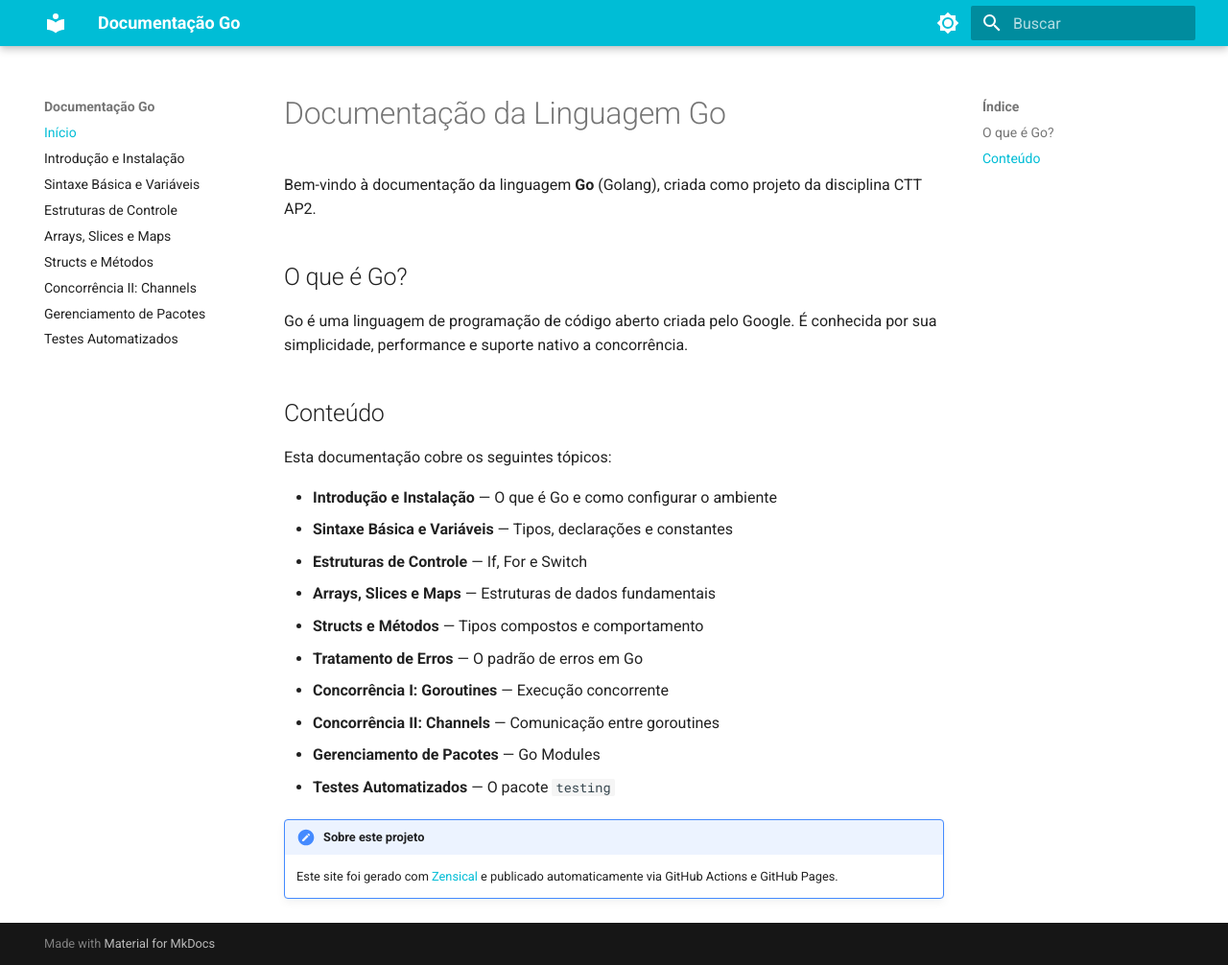
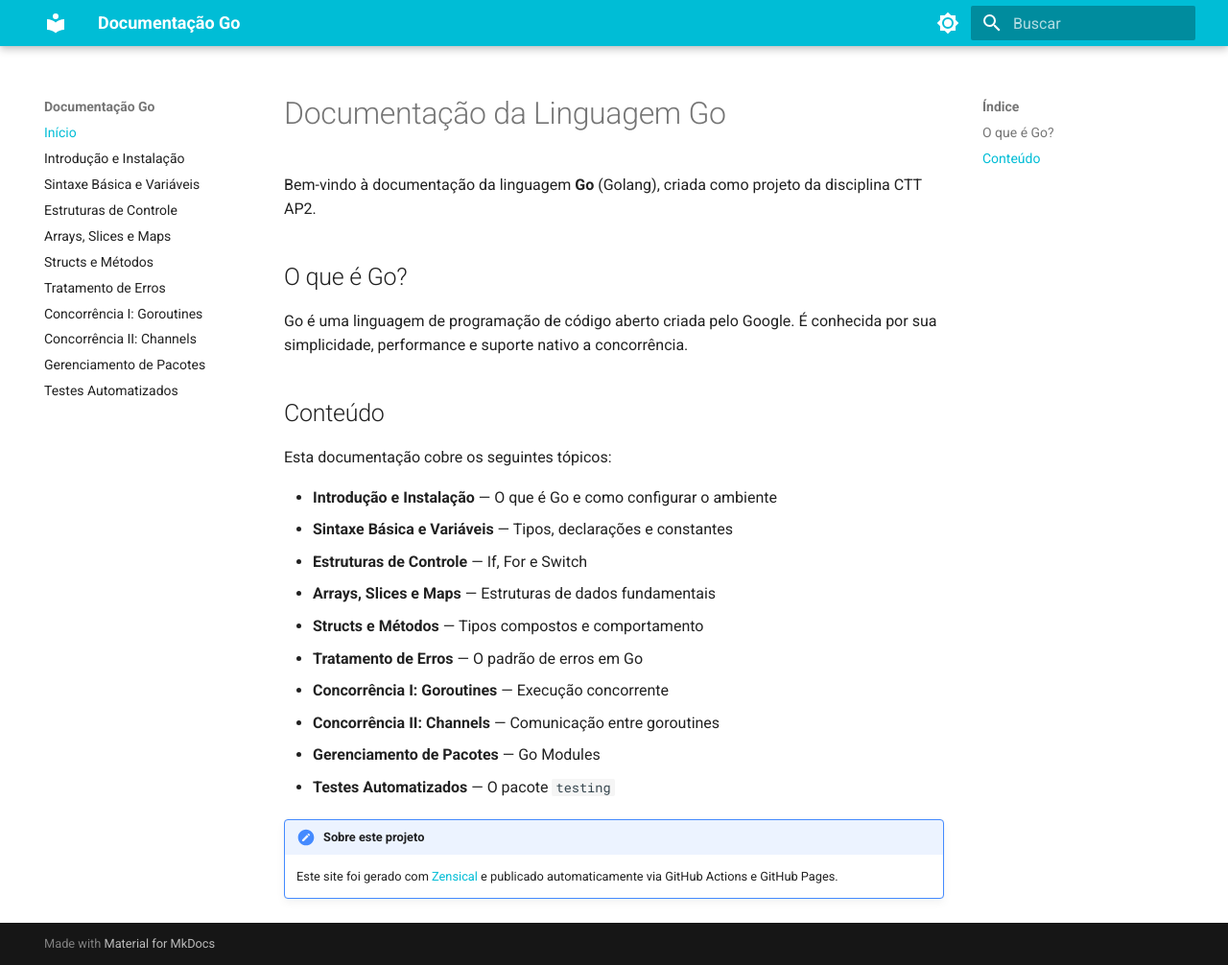
Before and after one commit to impacta-gb/projeto-ctt-ap2-grupo-brovers, an MkDocs documentation site: the page built from docs/index.md, in a window 1280 px wide and 1006 px high. Shown: the whole window at 96% size. Built offline with MkDocs 1.6.1 and Material for MkDocs 9.7.7, drawn with Linux system fonts in a browser that asks for light colours.

Commit message:
feat: adiciona páginas de tratamento de erros e goroutines ao nav

```diff
--- a/mkdocs.yml
+++ b/mkdocs.yml
@@ -30,8 +30,8 @@ nav:
   - Estruturas de Controle: estruturas-controle.md
   - Arrays, Slices e Maps: arrays-slices-maps.md
   - Structs e Métodos: structs-metodos.md
-  # - Tratamento de Erros: tratamento-erros.md
-  # - "Concorrência I: Goroutines": goroutines.md
+  - Tratamento de Erros: tratamento-erros.md
+  - "Concorrência I: Goroutines": goroutines.md
   - "Concorrência II: Channels": channels.md
   - Gerenciamento de Pacotes: go-modules.md
   - Testes Automatizados: testes.md
```
